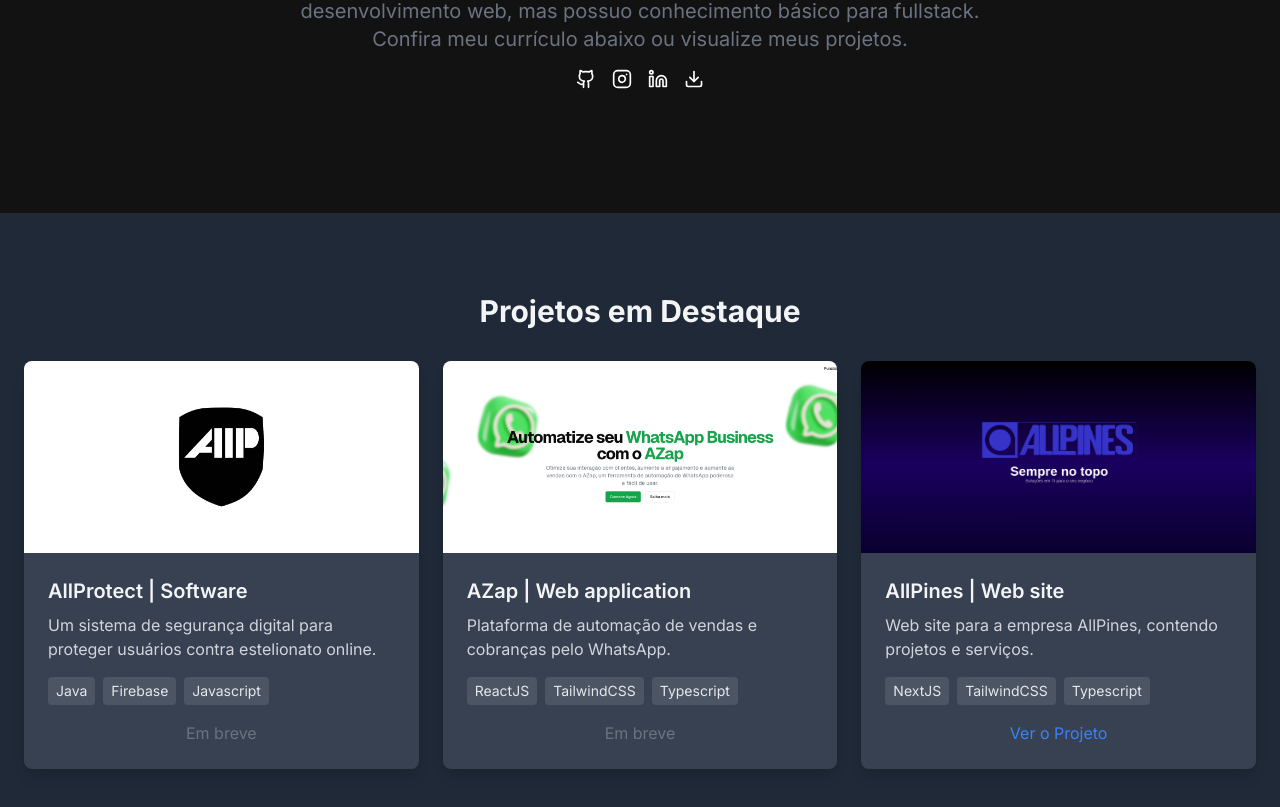
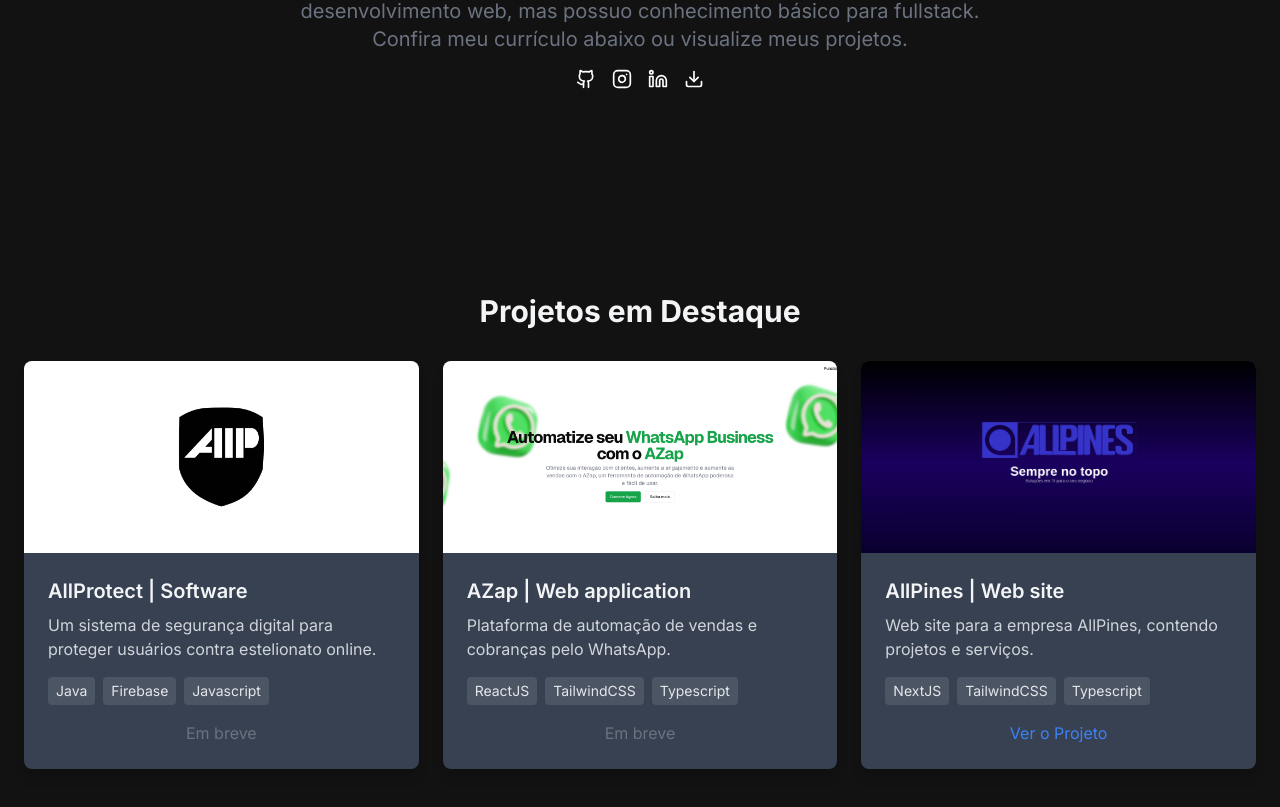
Before and after one commit to rbxyz/site-portfolio, a Next.js app: page / in a window 1280 px wide. Shown: the part 523-1330 px from the top of the page. Built offline with nearby package versions, Linux system fonts and the light colour scheme.

Commit message:
changed color

```diff
--- a/src/app/_components/project.tsx
+++ b/src/app/_components/project.tsx
@@ -40,7 +40,7 @@ const projects: Project[] = [
 
 export function ProjetosSection() {
   return (
-    <section className="py-20 bg-gray-800 text-gray-100">
+    <section className="py-20  text-gray-100">
       <div className="container mx-auto px-4 md:px-6">
         <h2 className="text-3xl font-bold text-center mb-8">Projetos em Destaque</h2>
         <div className="grid grid-cols-1 md:grid-cols-2 lg:grid-cols-3 gap-6">
```
